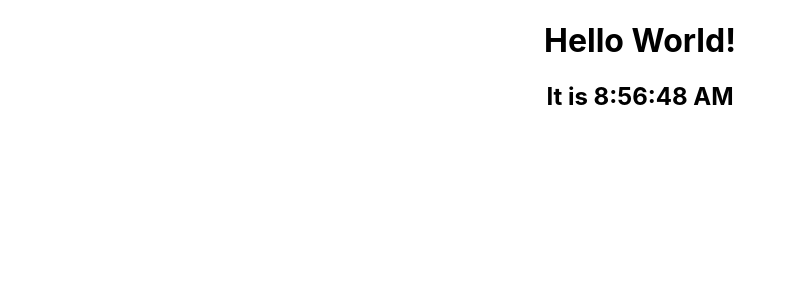
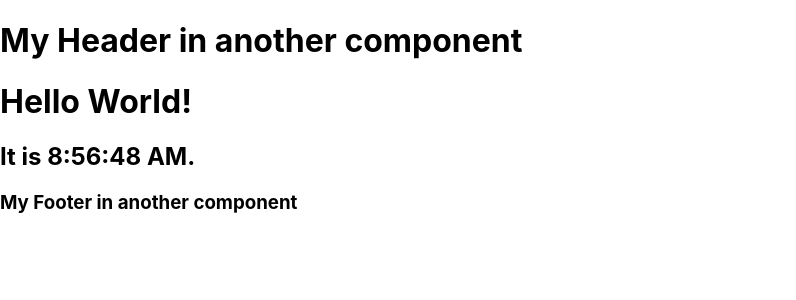
Before and after one commit to LiamRyan1/DataRepresentation3, a React (Create React App) app in the folder movie-app/: page / in a window 1280 px wide. Shown: the top 300 px of the page, without its empty margins (0-796 px from the left). Built offline with nearby package versions, Linux system fonts and the light colour scheme.

Commit message:
Excercise 3

```diff
--- a/movie-app/src/App.js
+++ b/movie-app/src/App.js
@@ -1,12 +1,16 @@
-import logo from './logo.svg';
-import './App.css';
+
+ /*imports files from components folder*/
+import Header from './components/Header';
+import Content from './components/Content';
+import Footer from './components/Footer';
 
 function App() {
   return (
-    <div className="App">
-      <h1>Hello World!</h1>
-      {/*Locale date displayed on page*/}
-      <h2>It is {new Date().toLocaleTimeString()}</h2>
+    <div>
+       {/*Invoking imported variables from the components*/}
+      <Header />
+      <Content />
+      <Footer />
     </div>
   );
 }
--- /dev/null
+++ b/movie-app/src/components/Content.js
@@ -0,0 +1,13 @@
+import React from 'react';
+
+const Content = () => {
+  return (
+    <div>
+      <h1>Hello World!</h1>
+      {/*Locale Date*/}
+      <h2>It is {new Date().toLocaleTimeString()}.</h2>
+    </div>
+  );
+}
+
+export default Content;
--- /dev/null
+++ b/movie-app/src/components/Footer.js
@@ -0,0 +1,5 @@
+const Footer = () => {
+    return <h3>My Footer in another component</h3>;
+  };
+
+  export default Footer;
--- /dev/null
+++ b/movie-app/src/components/Header.js
@@ -0,0 +1,5 @@
+const Header = () => {
+    return <h1>My Header in another component</h1>;
+  };
+
+  export default Header;
```
